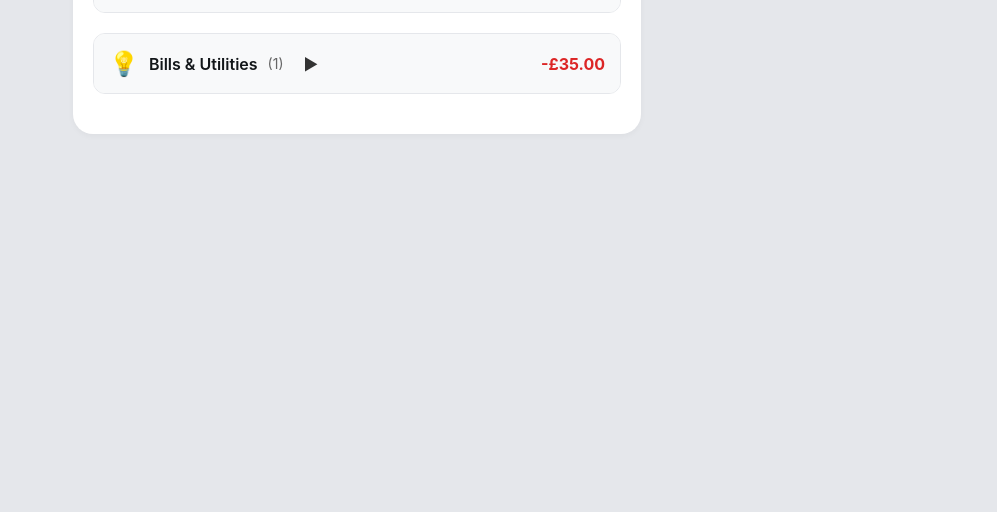
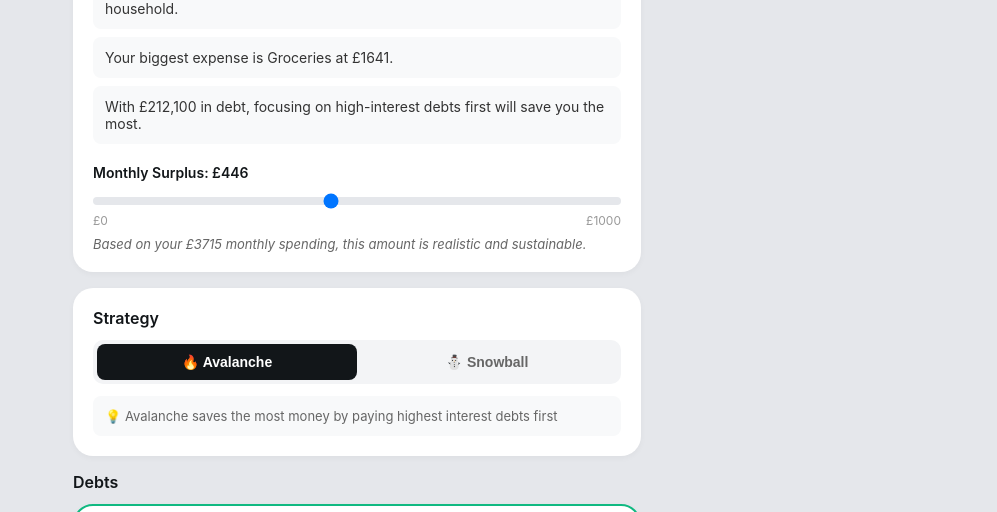
Before and after one commit to phisayoo/Do-usability-test, a plain HTML site: page index.html in a window 1280 px wide. Shown: the part 807-1319 px from the top of the page, without its empty margins (283-1280 px from the left). Before the commit the page ends 1021 px from the top, so only its background shows below. Drawn offline with nearby package versions, Linux system fonts and the light colour scheme; a web font is replaced by a local one.

Commit message:
Set debt tab as default screen

```diff
--- a/index.html
+++ b/index.html
@@ -1125,6 +1125,13 @@ document.addEventListener('DOMContentLoaded', function() {
     // Display transactions
     displayTransactions();
 
+    // ADD THESE LINES: Switch to debt tab by default
+    document.querySelectorAll('.nav-item').forEach(item => item.classList.remove('active'));
+    document.getElementById('navDebt').classList.add('active');
+    document.getElementById('transactionsSection').classList.remove('active');
+    document.getElementById('debtSection').classList.add('active');
+    loadDebtOptimization();
+
      // ADD THIS: Set initial display mode button state
     if (app.displayMode === 'list') {
         document.getElementById('listViewBtn').classList.add('active');
```
